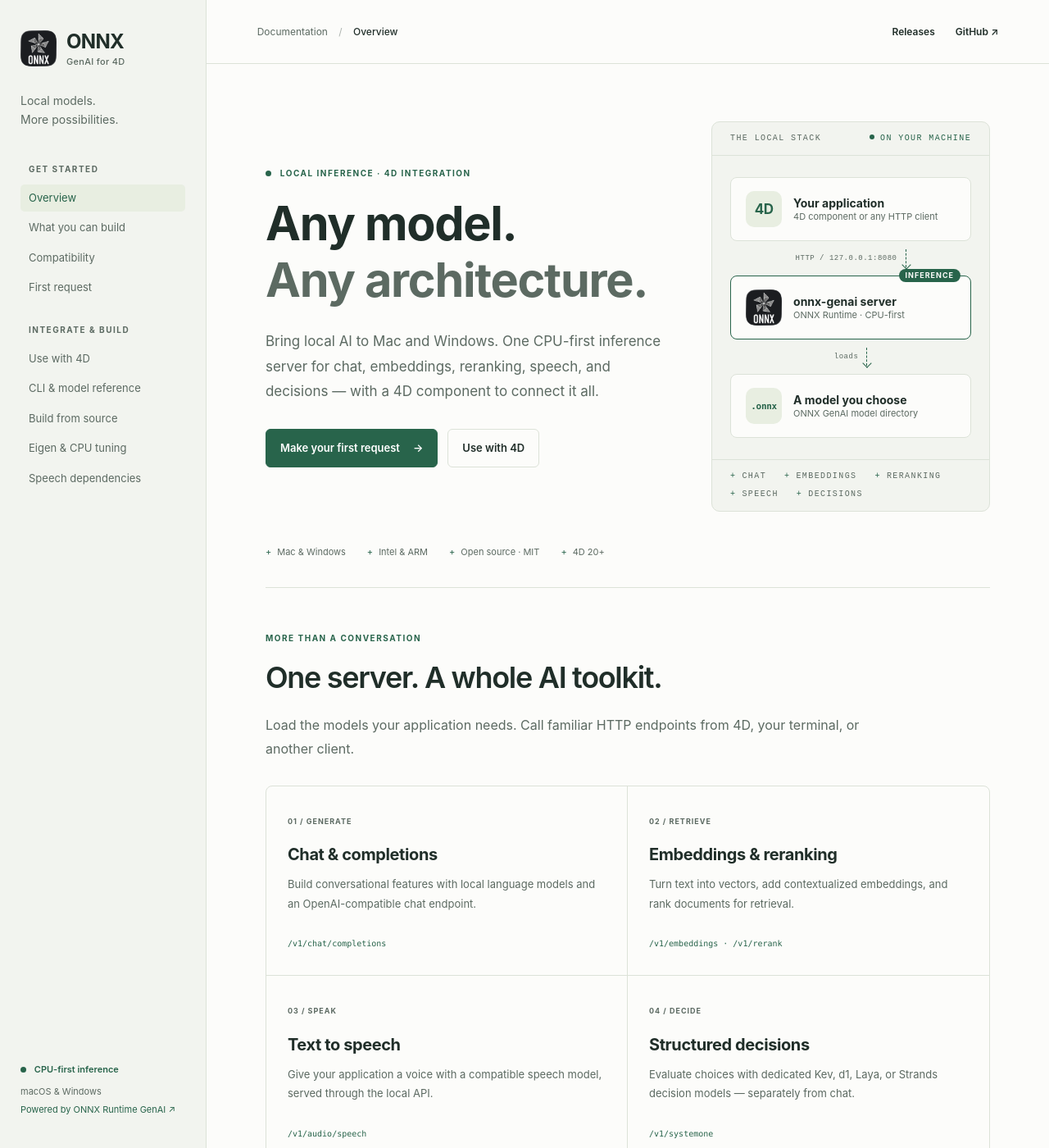
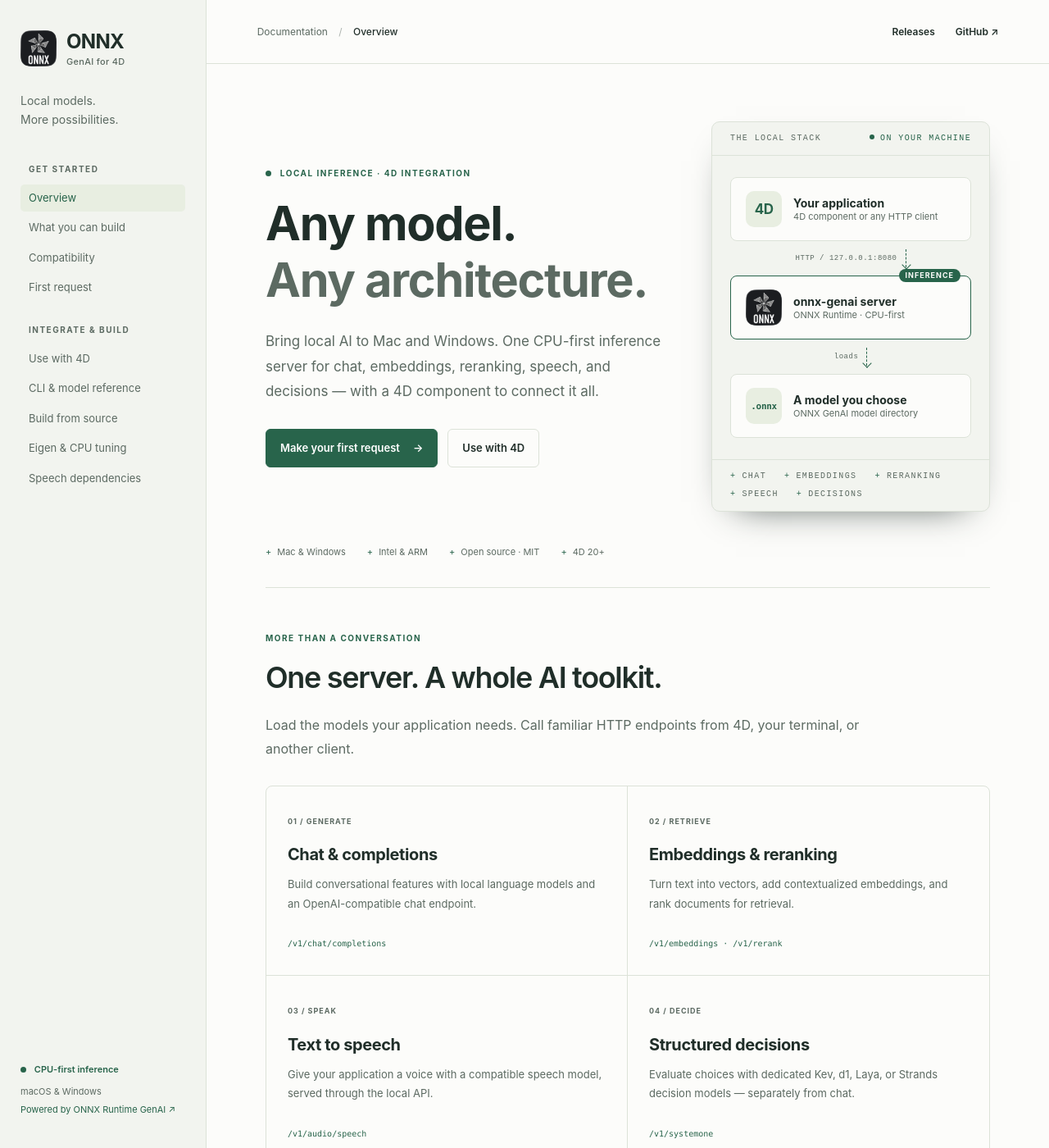
Before and after one commit to miyako/onnx-genai, a Jekyll site: the page built from index.html, in a window 1280 px wide and 1400 px high. Shown: the whole window at 82% size. Built offline with Jekyll 4.4.1, drawn with Linux system fonts in a browser that asks for light colours.

Commit message:
Restore local stack panel drop shadow
Co-authored-by: Copilot App <223556219+Copilot@users.noreply.github.com>

```diff
--- a/assets/css/site.css
+++ b/assets/css/site.css
@@ -59,7 +59,7 @@ main { min-width: 0; }
 .button.primary:hover { filter: brightness(1.12); }
 .hero-meta { grid-column: 1 / -1; display: flex; flex-wrap: wrap; gap: 8px 26px; margin-top: 40px; color: var(--muted); font-size: 11px; }
 .hero-meta span::before { content: "+"; color: var(--accent); margin-right: 7px; }
-.stack-panel { min-width: 0; border: 1px solid var(--line); border-radius: 10px; background: var(--surface); overflow: hidden; }
+.stack-panel { min-width: 0; border: 1px solid var(--line); border-radius: 10px; background: var(--surface); box-shadow: 0 18px 45px -30px var(--ink); overflow: hidden; }
 .panel-top, .panel-bottom { display: flex; flex-wrap: wrap; justify-content: space-between; gap: 6px 18px; padding: 12px 22px; color: var(--muted); font: 10px/1.6 ui-monospace, "SFMono-Regular", monospace; letter-spacing: 1.4px; text-transform: uppercase; }
 .panel-top { border-bottom: 1px solid var(--line); }
 .panel-bottom { justify-content: flex-start; gap: 6px 22px; border-top: 1px solid var(--line); }
```
